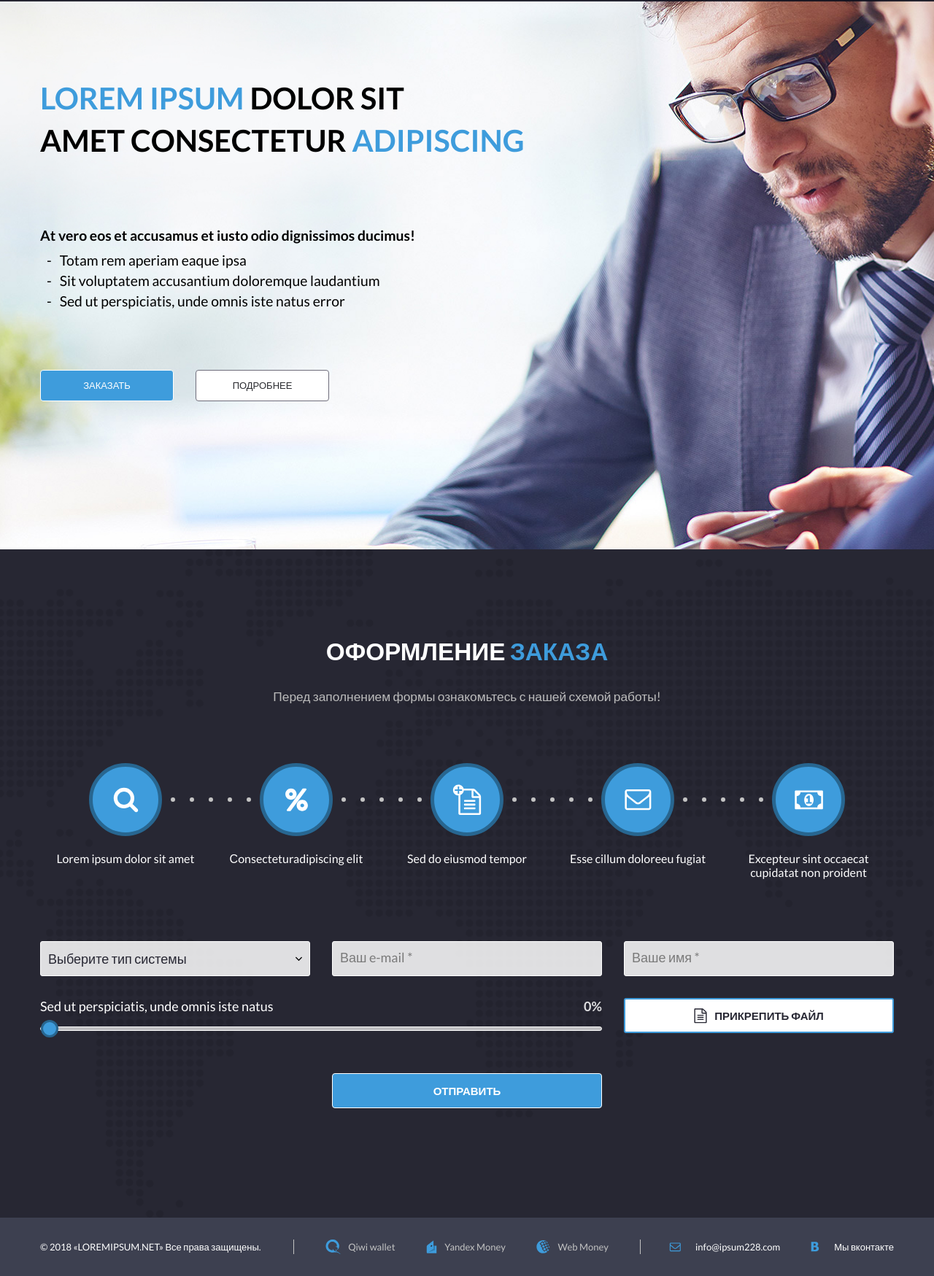
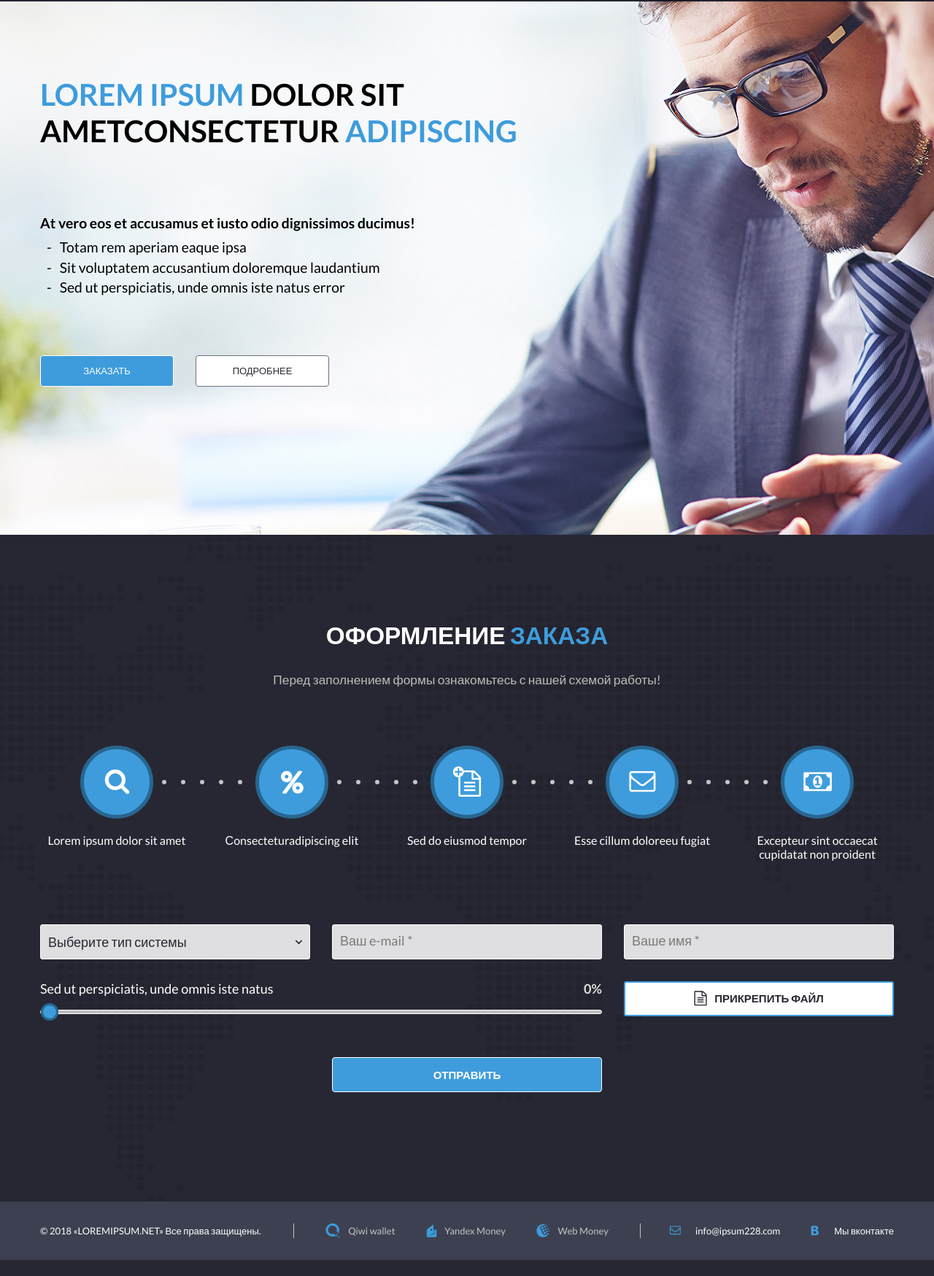
Before and after one commit to jeka5650962/softcorp_test_project, a website: page src/index.html in a window 1280 px wide. Shown: the part 98-1847 px from the top of the page at 73% size. After the commit the page ends 1825 px from the top, so only its background shows below. Drawn offline with nearby package versions, Linux system fonts and the light colour scheme; files that its build step writes are made by us from their sources; files whose address does not match are found by name.

Commit message:
Адаптив готов и почти pixelperfect

```diff
--- a/src/index.html
+++ b/src/index.html
@@ -10,7 +10,7 @@
         <div class="page__main-block main-block">
             <div class="main-block__container">
                 <div class="main-block__body">
-                    <h1 class="main-block__title"><span>Lorem ipsum</span> dolor sit <br>amet consectetur <span>adipiscing</span>
+                    <h1 class="main-block__title"><span>Lorem ipsum</span> dolor sit <br>ametconsectetur <span>adipiscing</span>
                     </h1>
                     <div class="main-block__text text">
                         <span>At vero eos et accusamus et iusto odio dignissimos ducimus!</span>
@@ -21,7 +21,7 @@
                         </ul>
                     </div>
                     <div class="main-block__buttons">
-                        <a href="#" class="main-block__button main-block__button_blue">заказать</a>
+                        <a href="#order" class="main-block__button main-block__button_blue">заказать</a>
                         <a href="#" class="main-block__button main-block__button_white">подробнее</a>
                     </div>
                 </div>
@@ -30,7 +30,7 @@
                 <img src="img/cover.jpg" alt="cover">
             </div>
         </div>
-        <div class="page__order order">
+        <div id="order" class="page__order order">
             <div class="order__container">
                 <div class="order__body">
                     <h2 class="order__title">Оформление <span>Заказа</span></h2>
--- a/src/scss/footer.scss
+++ b/src/scss/footer.scss
@@ -22,7 +22,7 @@ $maxWidth: 1920;
         min-height: 80px;
         align-items: center;
         @include adaptiv-font(13, 13);
-        line-height: 16px;
+        line-height: 123.08%;
         color: #fff;
         @media (max-width: 1044px) {
             flex-direction: column;
--- a/src/scss/header.scss
+++ b/src/scss/header.scss
@@ -40,7 +40,7 @@ $maxWidth: 1920;
         font-family: 'Raleway', sans-serif;
         @include adaptiv-font(28, 26);
         font-weight: 800;
-        line-height: calc(33 / 28 * 100%);
+        line-height: 117.86%;
         color: #fff;
         text-transform: uppercase;
         position: relative;
@@ -72,7 +72,7 @@ $maxWidth: 1920;
 
         &__link {
             @include adaptiv-font(13, 13);
-            line-height: calc(16 / 13 * 100%);
+            line-height: 123.08%;
             font-weight: 700;
             color: #fff;
             text-transform: uppercase;
--- a/src/scss/style.scss
+++ b/src/scss/style.scss
@@ -73,7 +73,7 @@ $maxWidth: 1920;
 
         &__title {
             @include adaptiv-font(48, 28);
-            line-height: 58px;
+            line-height: 120.83%;
             font-weight: 700;
             text-transform: uppercase;
 
@@ -84,7 +84,7 @@ $maxWidth: 1920;
 
         .text {
             @include adaptiv-font(20, 18);
-            line-height: 24px;
+            line-height: 120%;
             margin: 90px 0 78px 0;
             @media (max-width: 991.98px) {
                 margin: 50px 0;
@@ -185,13 +185,17 @@ $maxWidth: 1920;
         &__body {
             position: relative;
             z-index: 2;
+            margin: 0 -15px;
+            @media (max-width: 1250px) {
+                margin: 0;
+            }
         }
 
         &__title {
             color: #fff;
             text-transform: uppercase;
             @include adaptiv-font(36, 28);
-            line-height: 43px;
+            line-height: 119.44%;
             font-weight: 700;
             margin: 0 0 30px 0;
             text-align: center;
@@ -205,7 +209,7 @@ $maxWidth: 1920;
         &__subtitle {
             color: #bbb;
             @include adaptiv-font(18, 16);
-            line-height: 22px;
+            line-height: 122.22%;
             margin: 0 0 80px 0;
             text-align: center;
             padding: 0 15px;
@@ -224,6 +228,7 @@ $maxWidth: 1920;
                 position: relative;
                 z-index: 2;
                 display: grid;
+                //grid-template-columns: repeat(5, 1fr);
                 grid-template-columns: repeat(auto-fit, minmax(209px, 1fr));
                 row-gap: 70px;
                 justify-items: center;
@@ -267,7 +272,7 @@ $maxWidth: 1920;
                     text-align: center;
                     min-width: 190px;
                     @include adaptiv-font(16, 16);
-                    line-height: 19px;
+                    line-height: 118.75%;
                     color: #fff;
                     position: absolute;
                     top: 116px;
@@ -278,7 +283,7 @@ $maxWidth: 1920;
         &__form {
             flex: 1 1 auto;
             position: relative;
-            padding-top: 144px;
+            padding: 145px 0 0 0;
 
             &::after {
                 content: '';
@@ -302,7 +307,6 @@ $maxWidth: 1920;
         .form {
             display: flex;
             flex-wrap: wrap;
-            margin: 0 -15px;
             @media (max-width: 1044px) {
                 display: block;
                 max-width: 700px;
@@ -463,7 +467,7 @@ $maxWidth: 1920;
 
                 &__item {
                     @include adaptiv-font(18, 18);
-                    line-height: 34px;
+                    line-height: 188.89%;
                     color: #fff;
                     padding: 0 10px;
 
@@ -499,7 +503,7 @@ $maxWidth: 1920;
                 &__description {
                     flex: 0 1 80%;
                     @include adaptiv-font(18, 18);
-                    line-height: 22px;
+                    line-height: 122.22%;
                     color: #fff;
                 }
 
@@ -508,7 +512,7 @@ $maxWidth: 1920;
                     display: flex;
                     justify-content: flex-end;
                     @include adaptiv-font(18, 18);
-                    line-height: 22px;
+                    line-height: 122.22%;
                     font-weight: 700;
                     color: rgba(255, 255, 255, 0.85);
                 }
@@ -617,7 +621,7 @@ $maxWidth: 1920;
                 text-transform: uppercase;
                 color: #fff;
                 transition: .3s;
-                margin-top: 25px;
+                margin-top: 26px;
                 @media (max-width: 1044px) {
                     width: 100%;
                 }
```
Also changed, not shown: dist/css/style.css, dist/css/style.min.css, dist/index.html.
